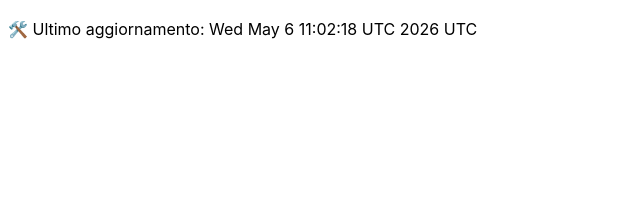
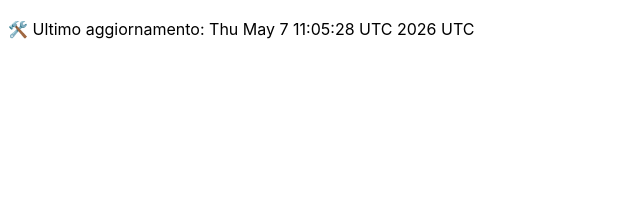
Before and after one commit to DanteTrb/DanteTrb.github.io, a Jekyll site: the page built from badges.md, in a window 1280 px wide. Shown: the top 213 px of the page, without its empty margins (0-640 px from the left). Built offline with Jekyll 4.4.1, drawn with Linux system fonts in a browser that asks for light colours; our own code applies the rules of GitHub Pages for plain Markdown files.

```diff
--- a/badges.md
+++ b/badges.md
@@ -1 +1 @@
-🛠️ Ultimo aggiornamento: Wed May  6 11:02:18 UTC 2026 UTC
+🛠️ Ultimo aggiornamento: Thu May  7 11:05:28 UTC 2026 UTC
```
